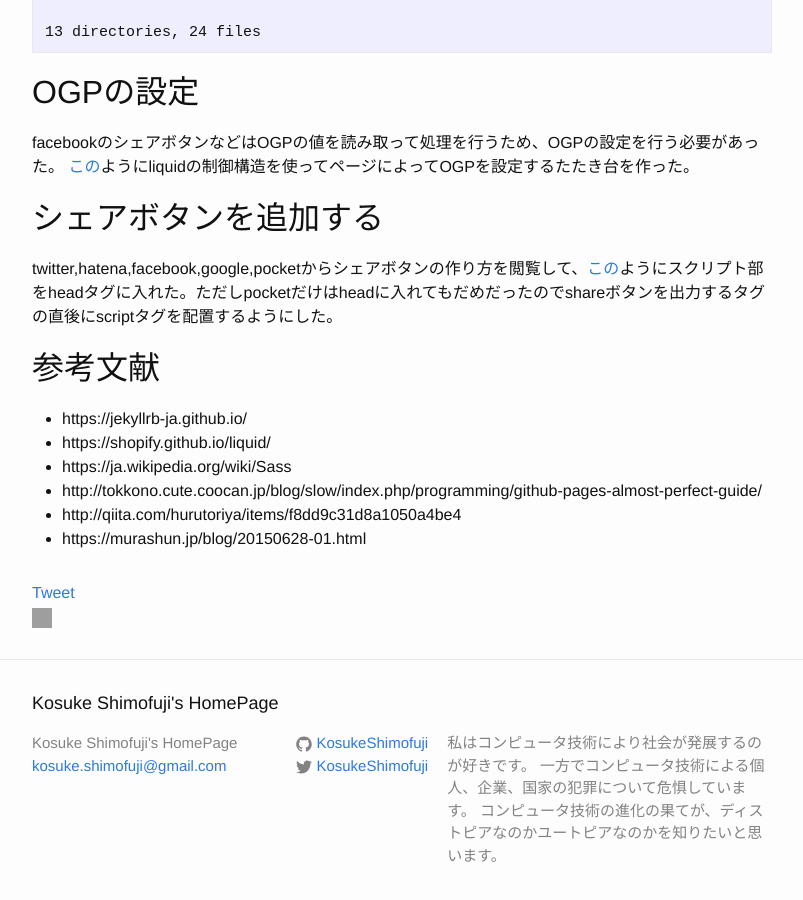
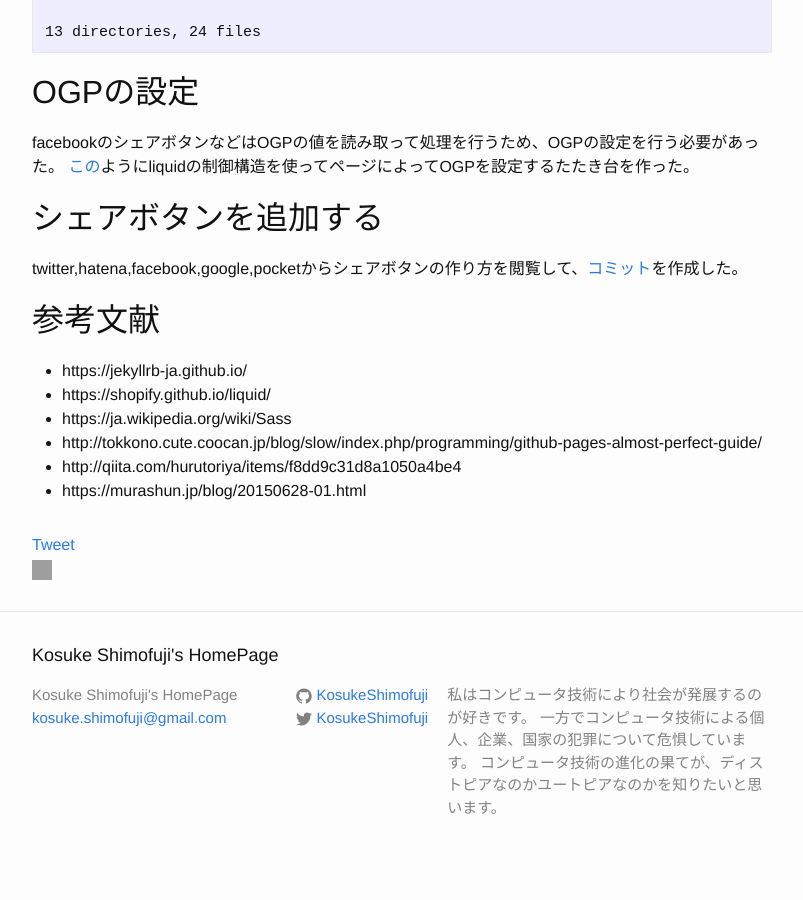
Before and after one commit to KosukeShimofuji/KosukeShimofuji.github.io, a Jekyll site: the page built from _posts/2016-07-01-hello-jekyll.markdown, in a window 1280 px wide and 900 px high, scrolled down 1839 px. Shown: the whole window, without its empty margins (238-1041 px from the left). Built offline with Jekyll 4.4.1, drawn with Linux system fonts in a browser that asks for light colours; a script that is not in the unit is left out; comment, search, counter and statistics services are not loaded; after the commit the page ends 2718 px from its top, so only the background shows below that; grey boxes are pictures that could not be loaded.

Commit message:
edit post entiry

```diff
--- a/_posts/2016-07-01-hello-jekyll.markdown
+++ b/_posts/2016-07-01-hello-jekyll.markdown
@@ -87,7 +87,7 @@ facebookのシェアボタンなどはOGPの値を読み取って処理を行う
 
 ## シェアボタンを追加する
 
-twitter,hatena,facebook,google,pocketからシェアボタンの作り方を閲覧して、[この](https://gist.github.com/KosukeShimofuji/413168a6a4a49eeccbd36368dceec450)ようにスクリプト部をheadタグに入れた。ただしpocketだけはheadに入れてもだめだったのでshareボタンを出力するタグの直後にscriptタグを配置するようにした。
+twitter,hatena,facebook,google,pocketからシェアボタンの作り方を閲覧して、[コミット](https://github.com/KosukeShimofuji/KosukeShimofuji.github.io/commit/529f3f24d93b8607d15bb6d8470c65fae6ca266a)を作成した。
 
 ## 参考文献
 
```
